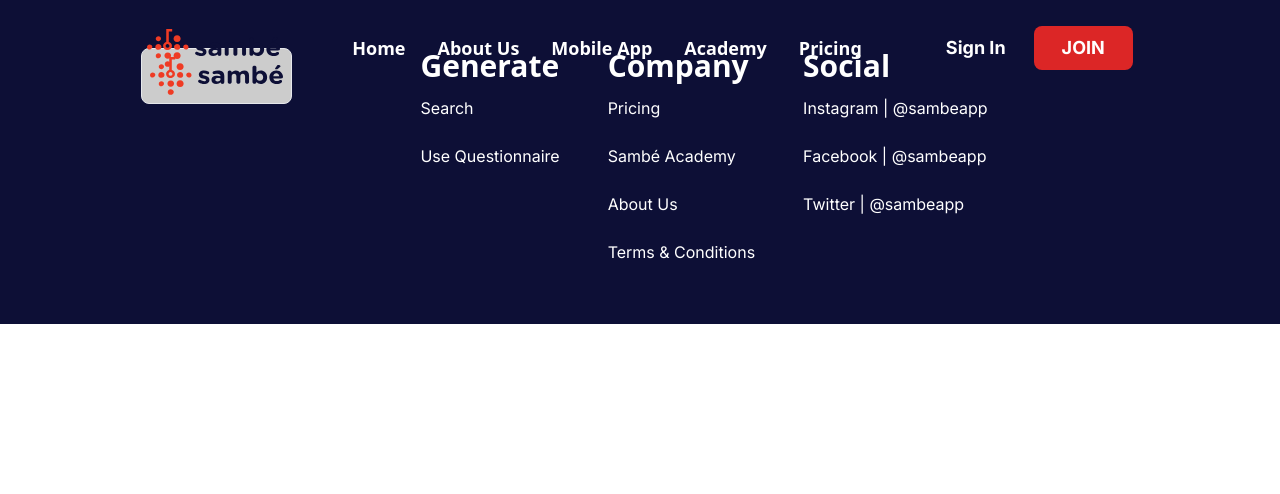
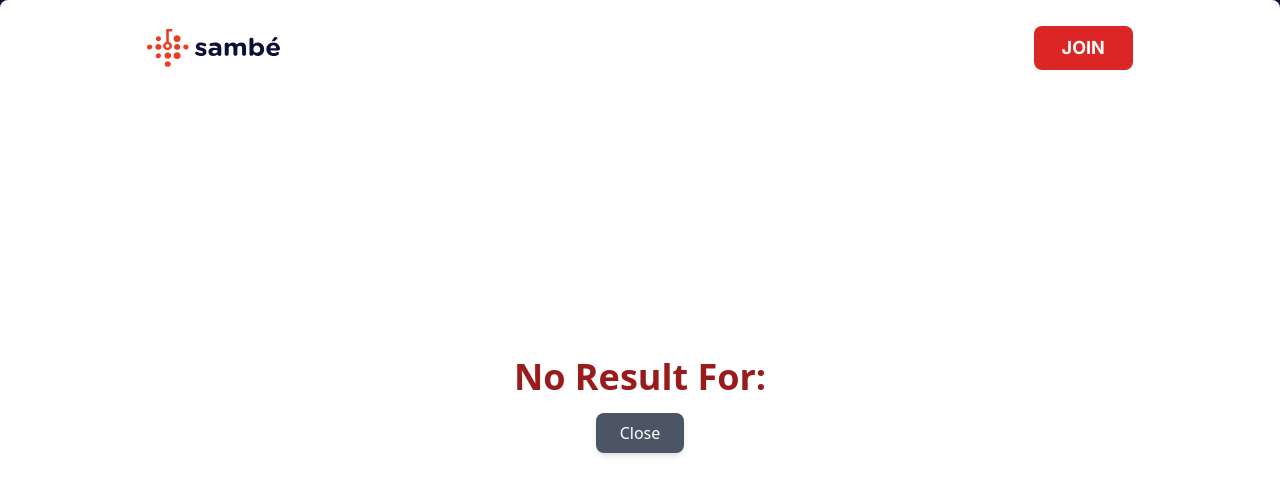
Before and after one commit to bello682/sambe-project-next-js, a Next.js app: page /component/result in a window 1280 px wide. Shown: the top 494 px of the page. Built offline with nearby package versions, Linux system fonts and the light colour scheme.

Commit message:
update result

```diff
--- a/app/component/result/page.jsx
+++ b/app/component/result/page.jsx
@@ -1,22 +1,46 @@
+// "use client";
+// import React, { useState } from "react";
+
+// const ResultPage = ({ valueProps }) => {
+// 	const [isVisible, setIsVisible] = useState(valueProps ? true : false);
+
+// 	return (
+// 		<>
+// 			<div
+// 				className={` ${
+// 					!isVisible ? "hidden" : "vissible"
+// 				} w-full h-screen bg-white p-4 rounded-lg shadow-md text-cente justify-center flex items-center z-20 absolute left-0 font-sans`}
+// 			>
+// 				<h1 className="font-bold text-4xl text-red-800">
+// 					No Result For:{" "}
+// 					{<span className="italic text-5xl text-red-900">{valueProps}</span>}
+// 				</h1>
+// 			</div>
+// 		</>
+// 	);
+// };
+
+// export default ResultPage;
+
 "use client";
-import React, { useState } from "react";
+import React from "react";
 
-const ResultPage = ({ valueProps }) => {
-	const [isVisible, setIsVisible] = useState(valueProps ? true : false);
-
+const ResultPage = ({ valueProps, onClose }) => {
 	return (
-		<>
-			<div
-				className={` ${
-					!isVisible ? "hidden" : "vissible"
-				} w-full h-screen bg-white p-4 rounded-lg shadow-md text-cente justify-center flex items-center z-20 absolute left-0 font-sans`}
-			>
+		<div className="w-full h-screen bg-white p-4 rounded-lg shadow-md flex items-center justify-center absolute left-0 top-0 font-sans z-20">
+			<div className="text-center">
 				<h1 className="font-bold text-4xl text-red-800">
 					No Result For:{" "}
-					{<span className="italic text-5xl text-red-900">{valueProps}</span>}
+					<span className="italic text-5xl text-red-900">{valueProps}</span>
 				</h1>
+				<button
+					onClick={onClose}
+					className="mt-4 px-6 py-2 bg-gray-600 text-white rounded-lg shadow-md"
+				>
+					Close
+				</button>
 			</div>
-		</>
+		</div>
 	);
 };
 
--- a/app/home/page.jsx
+++ b/app/home/page.jsx
@@ -121,7 +121,15 @@
 						</div>
 					</div>
 				</section>
-				{showResult && <ResultPage valueProps={inputValue} />}
+				{showResult && (
+					<ResultPage
+						valueProps={inputValue}
+						onClose={() => {
+							setShowResult(false);
+							setInputValue("");
+						}}
+					/>
+				)}
 			</div>
 			<section className="w-[100%]  h-auto">
 				<div className=" w-[100%] h-auto flex items-center justify-center m-auto">
```
